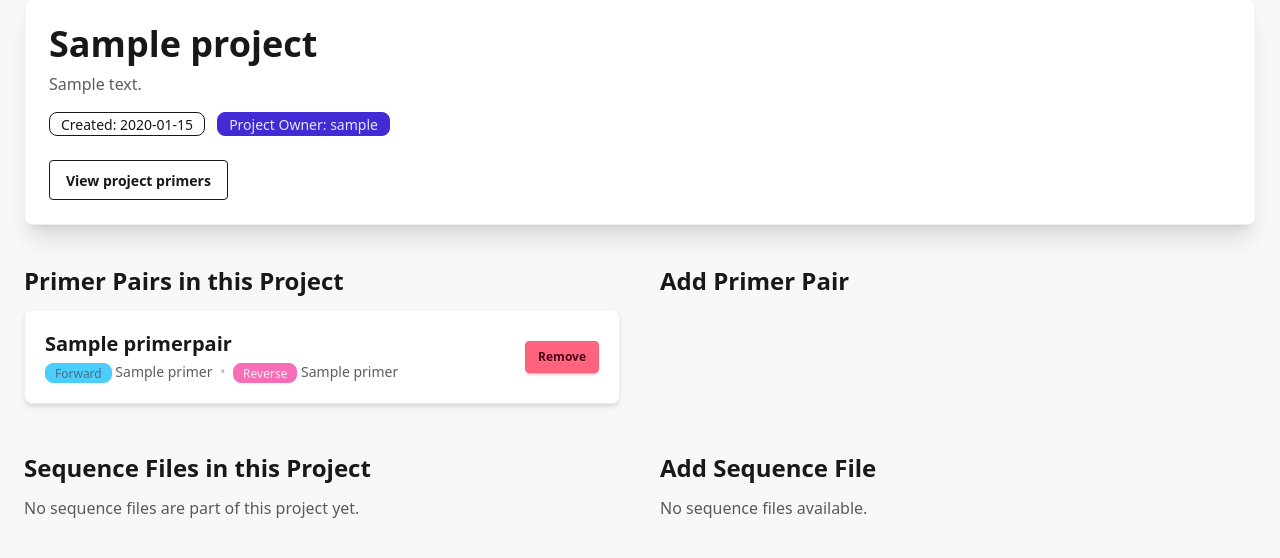
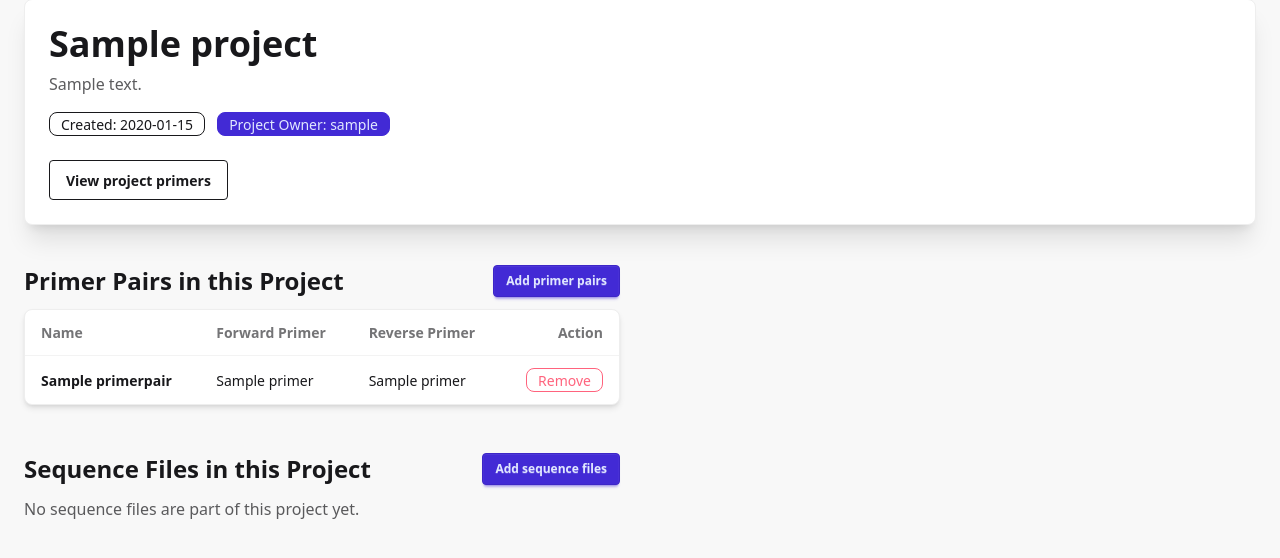
Before and after one commit to Kanomble/oligostore, a Django app: page /projects/1/ in a window 1280 px wide. Shown: the part 105-663 px from the top of the page. Run offline with Django 5.2, Linux system fonts and the light colour scheme; a user stored in the database is signed in; tables that the repository leaves empty hold one stand-in row (values such as "Sample post"); data that the repository does not hold is empty; style sheets or scripts are compiled from the project's sources; parts of the project's set-up code (start-up, migrations or seed data) failed here and were passed over.

Commit message:
refactored project dashboard UI

```diff
--- a/oligostore/core/templates/core/project_dashboard.html
+++ b/oligostore/core/templates/core/project_dashboard.html
@@ -34,38 +34,37 @@
 
     <!-- LEFT SIDE: Existing PrimerPairs -->
     <div>
-        <h2 class="text-2xl font-bold mb-3">Primer Pairs in this Project</h2>
+        <div class="flex flex-wrap items-center justify-between gap-3 mb-3">
+            <h2 class="text-2xl font-bold">Primer Pairs in this Project</h2>
+            <button class="btn btn-primary btn-sm" type="button" data-toggle-target="add-primerpairs">
+                Add primer pairs
+            </button>
+        </div>
 
         {% if project.primerpairs.all %}
-            <div class="space-y-4">
+            <div class="overflow-x-auto border border-base-300 rounded-lg bg-base-100 shadow-md">
+                <table class="table">
+                    <thead>
+                        <tr>
+                            <th>Name</th>
+                            <th>Forward Primer</th>
+                            <th>Reverse Primer</th>
+                            <th class="text-right">Action</th>
+                        </tr>
+                    </thead>
+                    <tbody>
                         {% for pair in project.primerpairs.all %}
-                <div class="card bg-base-100 border border-base-300 shadow-md hover:shadow-xl transition p-5">
-
-                    <div class="flex justify-between items-center">
-                        <!-- Info -->
-                        <div>
-                            <h3 class="text-xl font-semibold">{{ pair.name }}</h3>
-                            <p class="text-sm opacity-70 mt-1">
-                                <span class="badge badge-info badge-sm">Forward</span>
-                                {{ pair.forward_primer.primer_name }}
-
-                                <span class="mx-1 opacity-40">•</span>
-
-                                <span class="badge badge-secondary badge-sm">Reverse</span>
-                                {{ pair.reverse_primer.primer_name }}
-                            </p>
-                        </div>
-
-                        <!-- Remove Button -->
-                        <a href="{% url 'project_remove_primerpair' project.id pair.id %}"
-                           class="btn btn-error btn-sm"
-                           onclick="return confirm('Remove this primer pair from the project?');">
-                            Remove
-                        </a>
-                    </div>
-
-                </div>
+                        <tr class="hover cursor-pointer" data-row-link="{% url 'project_remove_primerpair' project.id pair.id %}" data-confirm="Remove this primer pair from the project?">
+                            <td class="font-semibold">{{ pair.name }}</td>
+                            <td>{{ pair.forward_primer.primer_name }}</td>
+                            <td>{{ pair.reverse_primer.primer_name }}</td>
+                            <td class="text-right">
+                                <span class="badge badge-error badge-outline">Remove</span>
+                            </td>
+                        </tr>
                         {% endfor %}
+                    </tbody>
+                </table>
             </div>
         {% else %}
             <p class="opacity-70">No primer pairs are part of this project yet.</p>
@@ -74,35 +73,44 @@
 
 
     <!-- RIGHT SIDE: Add PrimerPairs -->
-    <div>
-        <h2 class="text-2xl font-bold mb-3">Add Primer Pair</h2>
+    <div id="add-primerpairs" class="hidden">
+        <div class="flex items-center justify-between gap-3 mb-3">
+            <h2 class="text-2xl font-bold">Add Primer Pairs</h2>
+            <span class="text-sm opacity-70">Click a row to add.</span>
+        </div>
 
         {% if all_pairs %}
-            <div class="space-y-4">
 
+            <div class="overflow-x-auto border border-base-300 rounded-lg bg-base-100 shadow-md">
+                <table class="table">
+                    <thead>
+                        <tr>
+                            <th>Name</th>
+                            <th>Forward Primer</th>
+                            <th>Reverse Primer</th>
+                            <th class="text-right">Action</th>
+                        </tr>
+                    </thead>
+                    <tbody>
                         {% for pair in all_pairs %}
                         {% if pair not in project.primerpairs.all %}
-                <div class="card bg-base-100 border border-base-300 shadow-md hover:shadow-xl transition p-5">
-
-                    <div class="flex justify-between items-center">
-                        <div>
-                            <h3 class="text-xl font-semibold">{{ pair.name }}</h3>
-                            <p class="text-sm opacity-70">
-                                {{ pair.forward_primer.primer_name }} → {{ pair.reverse_primer.primer_name }}
-                            </p>
-                        </div>
-
-                        <a href="{% url 'project_add_primerpair' project.id pair.id %}"
-                           class="btn btn-primary btn-sm">
-                           Add
-                        </a>
-                    </div>
-
-                </div>
+                        <tr class="hover cursor-pointer" data-row-link="{% url 'project_add_primerpair' project.id pair.id %}">
+                            <td class="font-semibold">{{ pair.name }}</td>
+                            <td>{{ pair.forward_primer.primer_name }}</td>
+                            <td>{{ pair.reverse_primer.primer_name }}</td>
+                            <td class="text-right">
+                                <span class="badge badge-primary badge-outline">Add</span>
+                            </td>
+                        </tr>
                         {% endif %}
                         {% endfor %}
+                    </tbody>
+                </table>
+            </div>
+            {% if all_pairs|length == project.primerpairs.all|length %}
+                <p class="mt-3 text-sm opacity-70">All available primer pairs are already attached.</p>
+            {% endif %}
 
-            </div>
         {% else %}
             <p class="opacity-70">No primer pairs available.</p>
         {% endif %}
@@ -113,42 +121,52 @@
 
     <!-- LEFT SIDE: Existing Sequence Files -->
     <div>
-
         <div class="flex flex-wrap items-center justify-between gap-3 mb-3">
             <h2 class="text-2xl font-bold">Sequence Files in this Project</h2>
+            <div class="flex flex-wrap gap-2">
                 {% if project.sequence_files.all %}
                 <a href="{% url 'project_download_sequence_files' project.id %}" class="btn btn-outline btn-sm">
                     Download all
                 </a>
                 {% endif %}
+                <button class="btn btn-primary btn-sm" type="button" data-toggle-target="add-sequencefiles">
+                    Add sequence files
+                </button>
+            </div>
         </div>
 
         {% if project.sequence_files.all %}
-            <div class="space-y-4">
+            <div class="overflow-x-auto border border-base-300 rounded-lg bg-base-100 shadow-md">
+                <table class="table">
+                    <thead>
+                        <tr>
+                            <th>Name</th>
+                            <th>Type</th>
+                            <th>Description</th>
+                            <th class="text-right">Action</th>
+                        </tr>
+                    </thead>
+                    <tbody>
                         {% for sequence_file in project.sequence_files.all %}
-                <div class="card bg-base-100 border border-base-300 shadow-md hover:shadow-xl transition p-5">
+                        <tr class="hover cursor-pointer" data-row-link="{% url 'project_remove_sequencefile' project.id sequence_file.id %}" data-confirm="Remove this sequence file from the project?">
+                            <td class="font-semibold">{{ sequence_file.name }}</td>
+                            <td>{{ sequence_file.get_file_type_display }}</td>
+                            <td>
 
-                    <div class="flex justify-between items-center">
-                        <div>
-                            <h3 class="text-xl font-semibold">{{ sequence_file.name }}</h3>
-                            <p class="text-sm opacity-70 mt-1">
-                                <span class="badge badge-outline badge-sm">{{ sequence_file.get_file_type_display }}</span>
                                 {% if sequence_file.description %}
-                                    <span class="mx-1 opacity-40">•</span>
                                     {{ sequence_file.description }}
+                                {% else %}
+                                    <span class="opacity-60">No description</span>
                                 {% endif %}
                             </p>
-                        </div>
-
-                        <a href="{% url 'project_remove_sequencefile' project.id sequence_file.id %}"
-                           class="btn btn-error btn-sm"
-                           onclick="return confirm('Remove this sequence file from the project?');">
-                            Remove
-                        </a>
-                    </div>
-
-                </div>
+                            </td>
+                            <td class="text-right">
+                                <span class="badge badge-error badge-outline">Remove</span>
+                            </td>
+                        </tr>
                         {% endfor %}
+                    </tbody>
+                </table>
             </div>
         {% else %}
             <p class="opacity-70">No sequence files are part of this project yet.</p>
@@ -156,43 +174,86 @@
     </div>
 
     <!-- RIGHT SIDE: Add Sequence Files -->
-    <div>
-        <h2 class="text-2xl font-bold mb-3">Add Sequence File</h2>
+    <div id="add-sequencefiles" class="hidden">
+        <div class="flex items-center justify-between gap-3 mb-3">
+            <h2 class="text-2xl font-bold">Add Sequence Files</h2>
+            <span class="text-sm opacity-70">Click a row to add.</span>
+        </div>
+
 
         {% if all_sequence_files %}
-            <div class="space-y-4">
-
+            <div class="overflow-x-auto border border-base-300 rounded-lg bg-base-100 shadow-md">
+                <table class="table">
+                    <thead>
+                        <tr>
+                            <th>Name</th>
+                            <th>Type</th>
+                            <th>Description</th>
+                            <th class="text-right">Action</th>
+                        </tr>
+                    </thead>
+                    <tbody>
                         {% for sequence_file in all_sequence_files %}
                         {% if sequence_file not in project.sequence_files.all %}
-                <div class="card bg-base-100 border border-base-300 shadow-md hover:shadow-xl transition p-5">
+                        <tr class="hover cursor-pointer" data-row-link="{% url 'project_add_sequencefile' project.id sequence_file.id %}">
+                            <td class="font-semibold">{{ sequence_file.name }}</td>
+                            <td>{{ sequence_file.get_file_type_display }}</td>
+                            <td>
 
-                    <div class="flex justify-between items-center">
-                        <div>
-                            <h3 class="text-xl font-semibold">{{ sequence_file.name }}</h3>
-                            <p class="text-sm opacity-70">
-                                {{ sequence_file.get_file_type_display }}
                                 {% if sequence_file.description %}
-                                    <span class="mx-1 opacity-40">•</span>
                                     {{ sequence_file.description }}
+                                {% else %}
+                                    <span class="opacity-60">No description</span>
                                 {% endif %}
-                            </p>
-                        </div>
 
-                        <a href="{% url 'project_add_sequencefile' project.id sequence_file.id %}"
-                           class="btn btn-primary btn-sm">
-                           Add
-                        </a>
-                    </div>
-
-                </div>
+                            </td>
+                            <td class="text-right">
+                                <span class="badge badge-primary badge-outline">Add</span>
+                            </td>
+                        </tr>
                         {% endif %}
                         {% endfor %}
-
+                    </tbody>
+                </table>
             </div>
+            {% if all_sequence_files|length == project.sequence_files.all|length %}
+                <p class="mt-3 text-sm opacity-70">All available sequence files are already attached.</p>
+            {% endif %}
         {% else %}
             <p class="opacity-70">No sequence files available.</p>
         {% endif %}
     </div>
+</div>
 
-</div>
+<script>
+    document.querySelectorAll("[data-toggle-target]").forEach((button) => {
+        button.addEventListener("click", () => {
+            const target = document.getElementById(button.dataset.toggleTarget);
+            if (!target) {
+                return;
+            }
+            target.classList.toggle("hidden");
+            const expanded = !target.classList.contains("hidden");
+            button.setAttribute("aria-expanded", expanded);
+        });
+    });
+
+    document.querySelectorAll("[data-row-link]").forEach((row) => {
+        row.addEventListener("click", (event) => {
+            if (event.target.closest("a, button")) {
+                return;
+            }
+            const href = row.dataset.rowLink;
+            if (!href) {
+                return;
+            }
+            const confirmMessage = row.dataset.confirm;
+            if (confirmMessage && !confirm(confirmMessage)) {
+                return;
+            }
+            window.location.href = href;
+        });
+    });
+</script>
+
 {% endblock %}
```
Lines whose indentation alone changed are shown as unchanged.
